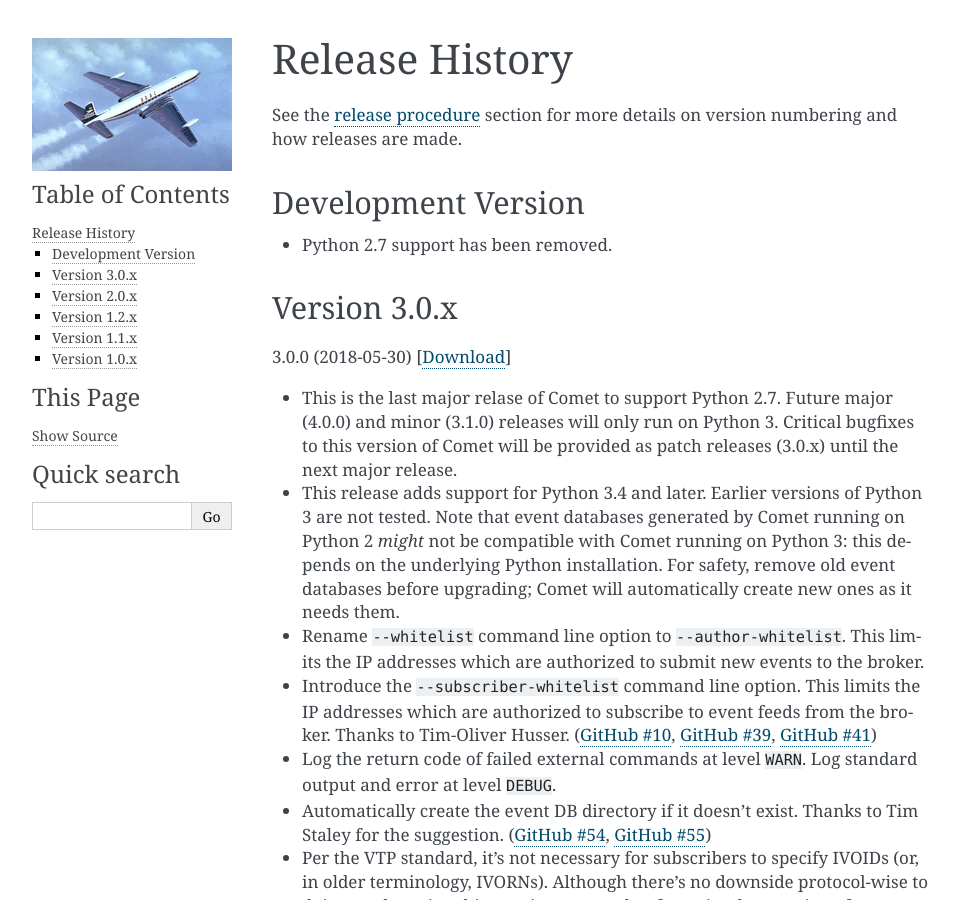
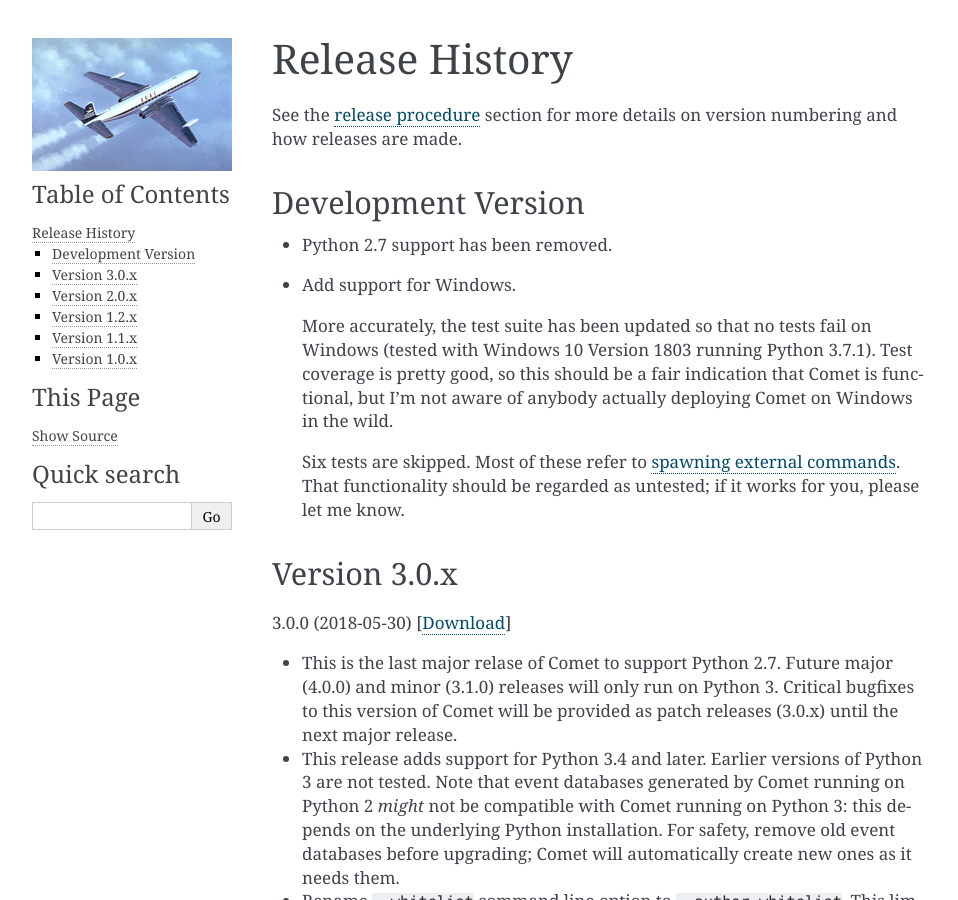
Before and after one commit to jdswinbank/Comet, a Sphinx documentation site: the page built from docs/history.rst, in a window 1280 px wide and 900 px high. Shown: the whole window, without its empty margins (148-1106 px from the left). Built offline with Sphinx 7.4.7, drawn with Linux system fonts in a browser that asks for light colours.

Commit message:
Update release notes.

```diff
--- a/docs/history.rst
+++ b/docs/history.rst
@@ -8,6 +8,20 @@ Development Version
 -------------------
 
 - Python 2.7 support has been removed.
+
+- Add support for Windows.
+
+  More accurately, the test suite has been updated so that no tests fail on
+  Windows (tested with Windows 10 Version 1803 running Python 3.7.1). Test
+  coverage is pretty good, so this should be a fair indication that Comet is
+  functional, but I'm not aware of anybody actually deploying Comet on Windows
+  in the wild.
+
+  Six tests are skipped. Most of these refer to :ref:`spawning external
+  commands <spawn>`. That functionality should be regarded as untested; if it
+  works for you, please let me know.
+
+.. _GitHub #58: https://github.com/jdswinbank/Comet/issues/58
 
 Version 3.0.x
 -------------
--- a/docs/usage/broker.rst
+++ b/docs/usage/broker.rst
@@ -190,6 +190,8 @@ option. The filename under which an event is saved is based on its IVOID, but
 modified to avoid characters which are awkard to work with on standard
 filesystems.
 
+.. _spawn:
+
 Spawning External Commands
 ^^^^^^^^^^^^^^^^^^^^^^^^^^
 
```
